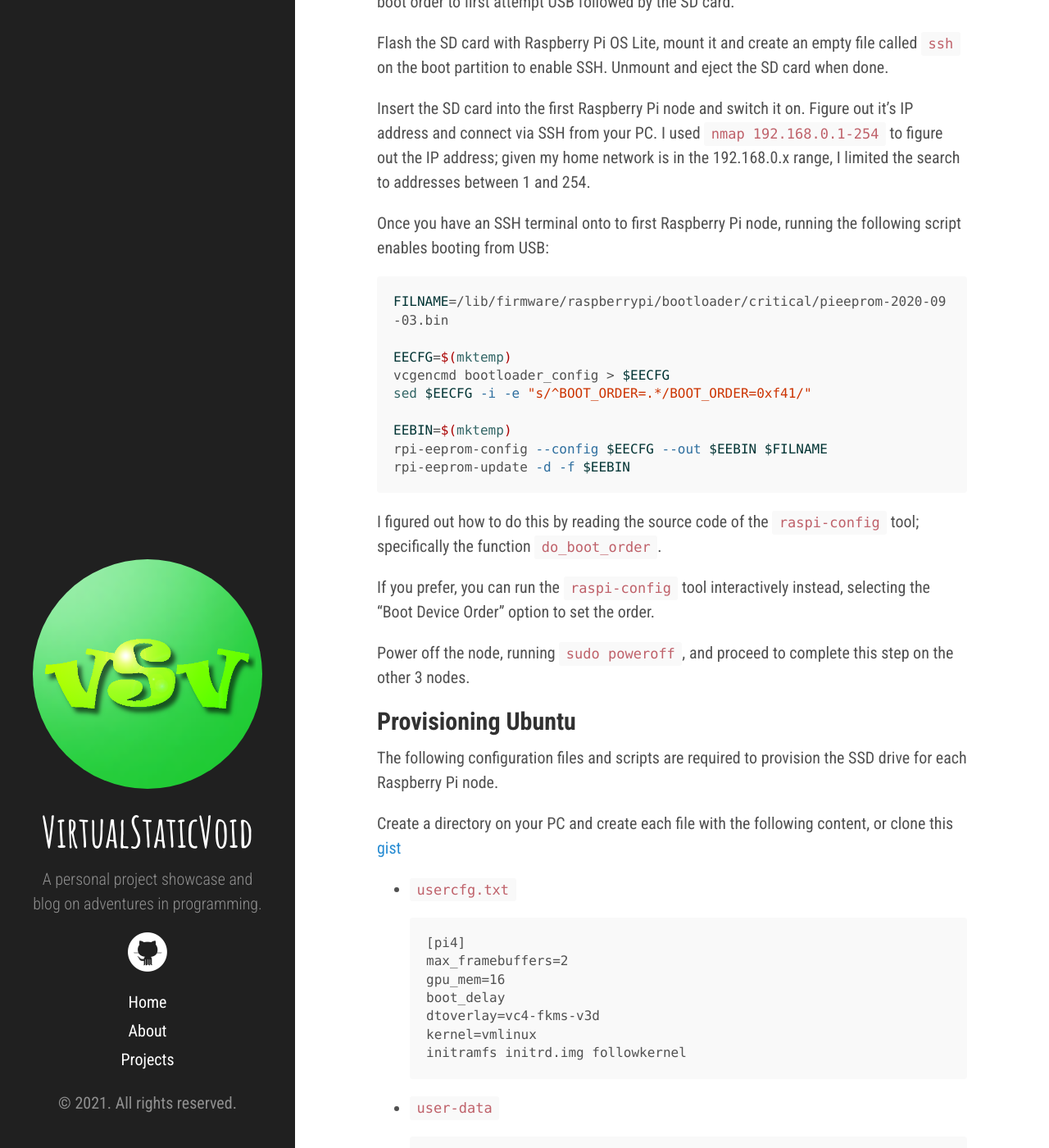
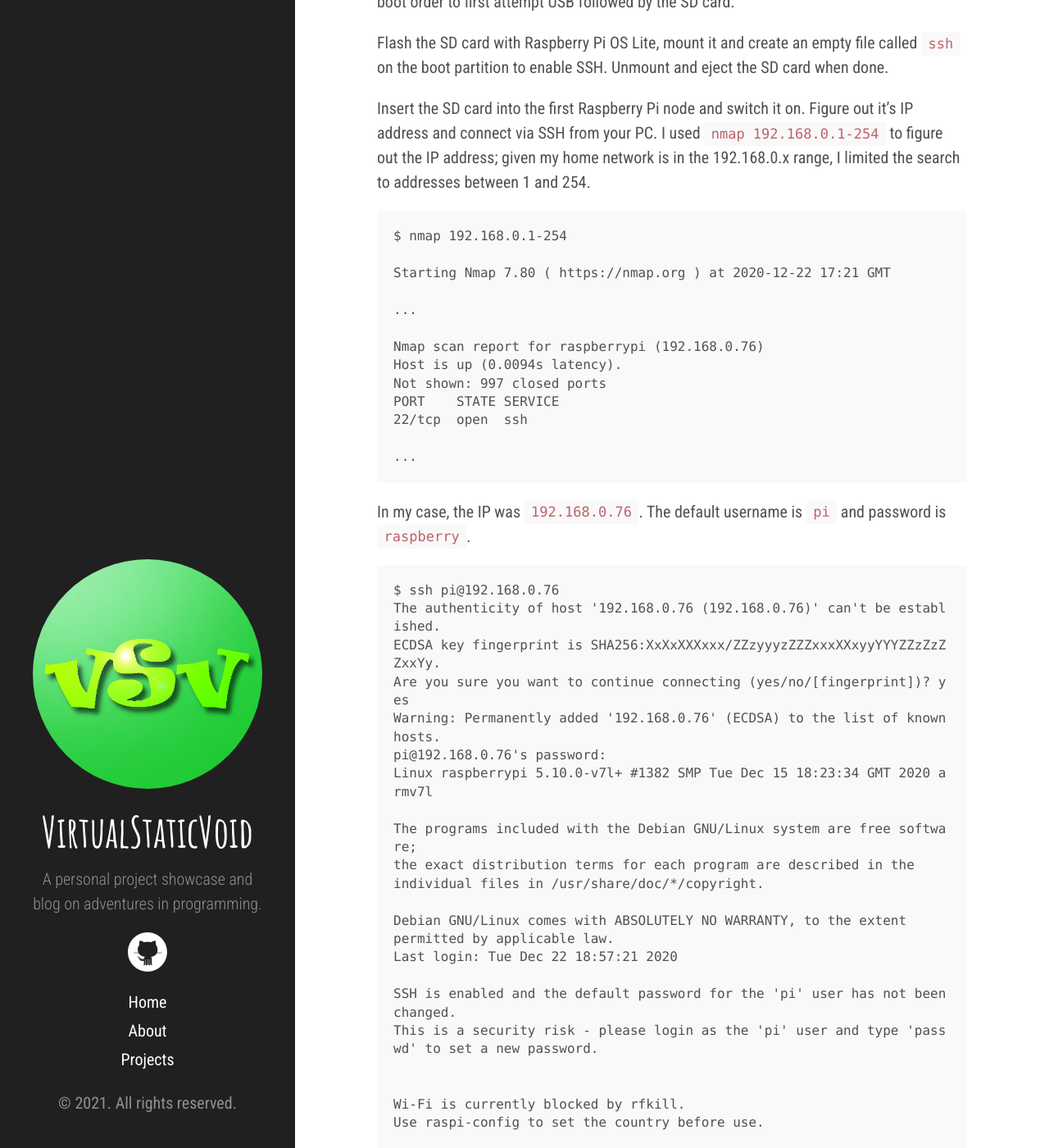
Before and after one commit to virtualstaticvoid/virtualstaticvoid.github.io, a Jekyll site: the page built from _posts/2020-12-22-raspberrypi.md, in a window 1280 px wide and 1400 px high, scrolled down 1644 px. Shown: the whole window at 82% size. Built offline with Jekyll 4.4.1, drawn with Linux system fonts in a browser that asks for light colours; some of the changed text lies outside the part shown.

Commit message:
simplify boot order parts

````diff
--- a/_posts/2020-12-22-raspberrypi.md
+++ b/_posts/2020-12-22-raspberrypi.md
@@ -39,23 +39,58 @@
 
 Insert the SD card into the first Raspberry Pi node and switch it on. Figure out it's IP address and connect via SSH from your PC. I used `nmap 192.168.0.1-254` to figure out the IP address; given my home network is in the 192.168.0.x range, I limited the search to addresses between 1 and 254.
 
-Once you have an SSH terminal onto to first Raspberry Pi node, running the following script enables booting from USB:
+```
+$ nmap 192.168.0.1-254
 
-```sh
-FILNAME=/lib/firmware/raspberrypi/bootloader/critical/pieeprom-2020-09-03.bin
+Starting Nmap 7.80 ( https://nmap.org ) at 2020-12-22 17:21 GMT
 
-EECFG=$(mktemp)
-vcgencmd bootloader_config > $EECFG
-sed $EECFG -i -e "s/^BOOT_ORDER=.*/BOOT_ORDER=0xf41/"
+...
 
-EEBIN=$(mktemp)
-rpi-eeprom-config --config $EECFG --out $EEBIN $FILNAME
-rpi-eeprom-update -d -f $EEBIN
+Nmap scan report for raspberrypi (192.168.0.76)
+Host is up (0.0094s latency).
+Not shown: 997 closed ports
+PORT    STATE SERVICE
+22/tcp  open  ssh
+
+...
 ```
 
-I figured out how to do this by reading the source code of the [`raspi-config`](https://github.com/RPi-Distro/raspi-config) tool; specifically the function [`do_boot_order`](https://github.com/RPi-Distro/raspi-config/blob/master/raspi-config#L1354).
+In my case, the IP was `192.168.0.76`. The default username is `pi` and password is `raspberry`.
 
-If you prefer, you can run the `raspi-config` tool interactively instead, selecting the "Boot Device Order" option to set the order.
+```
+$ ssh pi@192.168.0.76
+The authenticity of host '192.168.0.76 (192.168.0.76)' can't be established.
+ECDSA key fingerprint is SHA256:XxXxXXXxxx/ZZzyyyzZZZxxxXXxyyYYYZZzZzZZxxYy.
+Are you sure you want to continue connecting (yes/no/[fingerprint])? yes
+Warning: Permanently added '192.168.0.76' (ECDSA) to the list of known hosts.
+pi@192.168.0.76's password:
+Linux raspberrypi 5.10.0-v7l+ #1382 SMP Tue Dec 15 18:23:34 GMT 2020 armv7l
+
+The programs included with the Debian GNU/Linux system are free software;
+the exact distribution terms for each program are described in the
+individual files in /usr/share/doc/*/copyright.
+
+Debian GNU/Linux comes with ABSOLUTELY NO WARRANTY, to the extent
+permitted by applicable law.
+Last login: Tue Dec 22 18:57:21 2020
+
+SSH is enabled and the default password for the 'pi' user has not been changed.
+This is a security risk - please login as the 'pi' user and type 'passwd' to set a new password.
+
+
+Wi-Fi is currently blocked by rfkill.
+Use raspi-config to set the country before use.
+
+pi@raspberrypi:~ $
+```
+
+Once you have an SSH terminal onto to first Raspberry Pi node, use the `raspi-config` tool to change the boot order.
+
+```
+sudo raspi-config
+```
+
+See [Raspberry Pi 4 bootloader configuration](https://www.raspberrypi.org/documentation/hardware/raspberrypi/bcm2711_bootloader_config.md) for more information.
 
 Power off the node, running `sudo poweroff`, and proceed to complete this step on the other 3 nodes.
 
````
